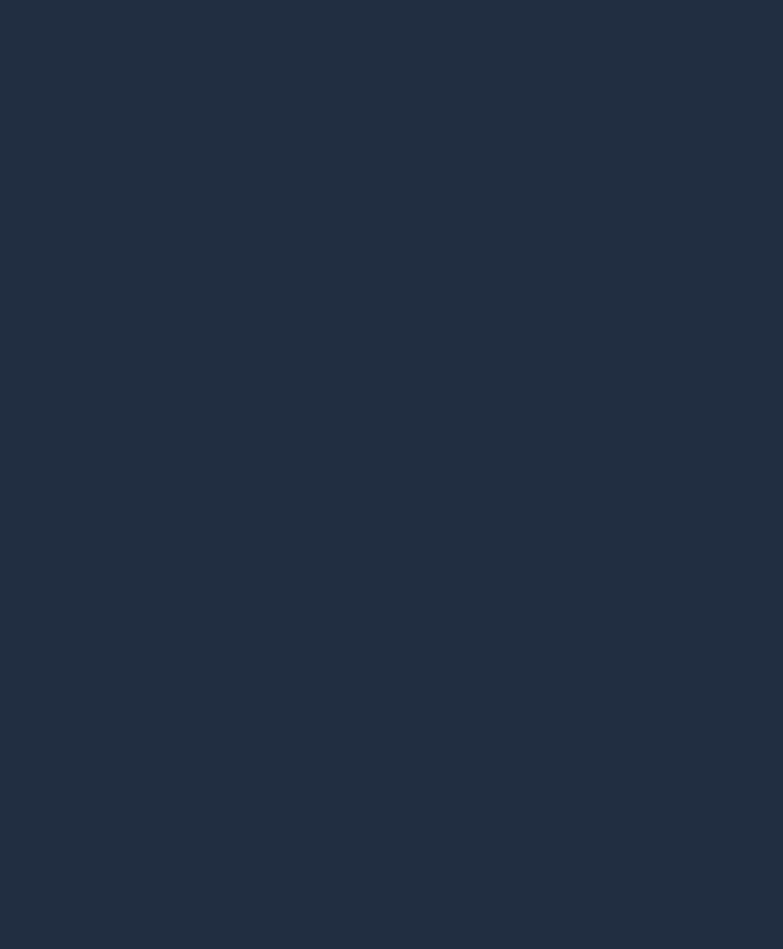
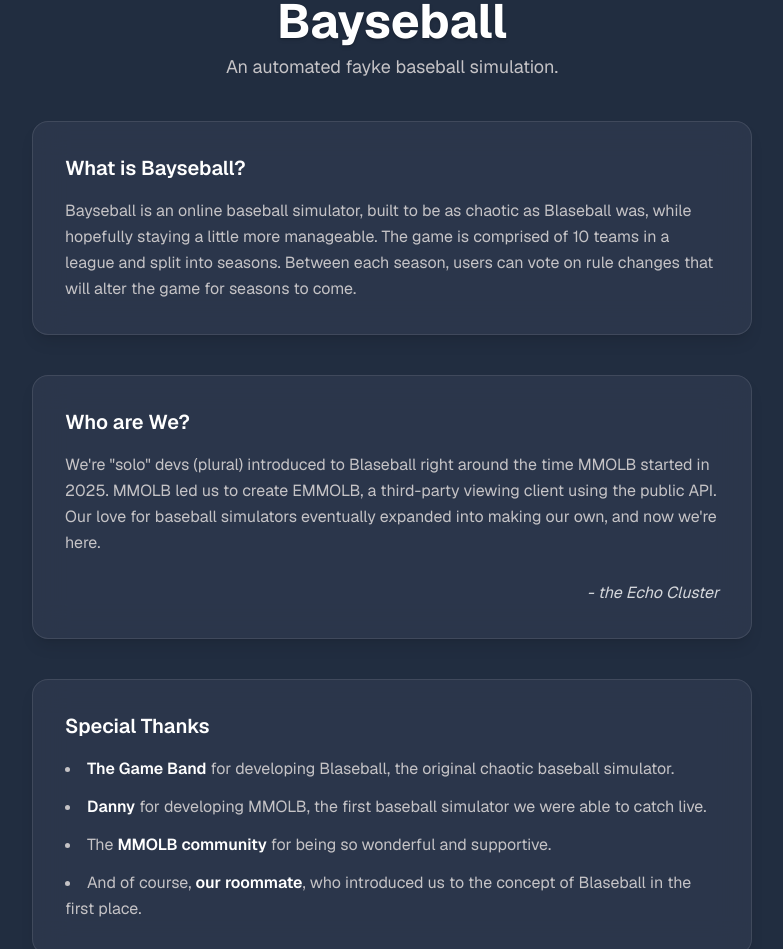
Before and after one commit to Echoviax/bayseball-ui, a Next.js app: page /about in a window 1280 px wide. Shown: the part 123-1072 px from the top of the page, without its empty margins (248-1031 px from the left). Before the commit the page ends 800 px from the top, so only its background shows below. Built offline with nearby package versions, Linux system fonts and the light colour scheme.

Commit message:
New Team Headers, navbar and about page

```diff
--- a/package.json
+++ b/package.json
@@ -10,9 +10,9 @@
   },
   "dependencies": {
     "geist": "^1.4.2",
-    "next": "15.4.6",
-    "react": "19.1.0",
-    "react-dom": "19.1.0",
+    "next": "^15.4.6",
+    "react": "^19.1.1",
+    "react-dom": "^19.1.1",
     "typescript": "^5.9.2"
   },
   "devDependencies": {
--- a/src/app/about/page.tsx
+++ b/src/app/about/page.tsx
@@ -1,7 +1,67 @@
+import React, { ReactNode } from 'react';
+
+type InfoCardProps = {
+    title: string;
+    children: ReactNode;
+};
+
+const InfoCard: React.FC<InfoCardProps> = ({ title, children }) => (
+    <div className="w-full bg-[#364156]/50 backdrop-blur-lg border border-white/10 rounded-2xl shadow-lg p-6 sm:p-8">
+        <div className="flex items-center mb-4">
+            <h2 className="text-xl font-semibold text-white">{title}</h2>
+        </div>
+        <div className="text-[#C5C3C6] space-y-4 leading-relaxed">
+            {children}
+        </div>
+    </div>
+);
+
+
 export default function AboutPage() {
-    return (
-        <div className="max-w-3xl mt-24 mx-auto justify-center">
-            <span className="text-xl font-semibold text-center flex">This is a work in progress</span>
+  return (
+    <div className="max-w-3xl mt-24 mx-auto p-4 sm:p-6 text-[#DCDCDC]">
+      <div className="flex flex-col items-center justify-center space-y-10">
+        <div className="text-center">
+            <h1 className="text-5xl font-bold text-white text-shadow-md">
+                Bayseball
+            </h1>
+            <p className="mt-2 text-lg text-[#C5C3C6]">
+                An automated fayke baseball simulation.
+            </p>
         </div>
-    )
+
+        <InfoCard title="What is Bayseball?">
+            <p>
+                Bayseball is an online baseball simulator, built to be as chaotic as Blaseball was, while hopefully staying a little more manageable. The game is comprised of 10 teams in a league and split into seasons. Between each season, users can vote on rule changes that will alter the game for seasons to come.
+            </p>
+        </InfoCard>
+
+        <InfoCard title="Who are We?">
+            <p>
+                We're "solo" devs (plural) introduced to Blaseball right around the time MMOLB started in 2025. MMOLB led us to create EMMOLB, a third-party viewing client using the public API. Our love for baseball simulators eventually expanded into making our own, and now we're here.
+            </p>
+            <p className="text-right italic text-white/80 pt-2">
+                - the Echo Cluster
+            </p>
+        </InfoCard>
+
+        <InfoCard title="Special Thanks">
+            <ul className="space-y-3 list-disc list-inside">
+                <li>
+                    <span className="font-semibold text-white">The Game Band</span> for developing Blaseball, the original chaotic baseball simulator.
+                </li>
+                <li>
+                    <span className="font-semibold text-white">Danny</span> for developing MMOLB, the first baseball simulator we were able to catch live.
+                </li>
+                <li>
+                    The <span className="font-semibold text-white">MMOLB community</span> for being so wonderful and supportive.
+                </li>
+                <li>
+                    And of course, <span className="font-semibold text-white">our roommate</span>, who introduced us to the concept of Blaseball in the first place.
+                </li>
+            </ul>
+        </InfoCard>
+      </div>
+    </div>
+  );
 }
--- a/src/app/teams/page.tsx
+++ b/src/app/teams/page.tsx
@@ -2,7 +2,7 @@ import TeamHeader from "@/components/TeamHeader";
 import { Team } from "@/types/Team";
 
 export default async function TeamsPage() {
-    const teams = await fetch('https://bayseball.com/api/teams');
+    const teams = await fetch('http://localhost:8000/api/teams');
     if (!teams.ok) return (<div>Failed to fetch teams! (Is the server running?)</div>)
 
     const team_data: Team[] = await teams.json() as Team[]
--- a/src/components/Navbar.tsx
+++ b/src/components/Navbar.tsx
@@ -26,6 +26,9 @@ export default function Navbar() {
             links: [
                 {
                     name: "About", href: "/about",
+                },
+                {
+                    name: "Discord", href: "https://discord.gg/YtxJUYzRCe"
                 },
                 {
                     name: "Ko-fi", href: "https://ko-fi.com/Echoviax"
```
Also changed, not shown: src/components/TeamHeader.tsx (+48 -10 lines), 1 other file (tests, documents, lock files or other folders).
